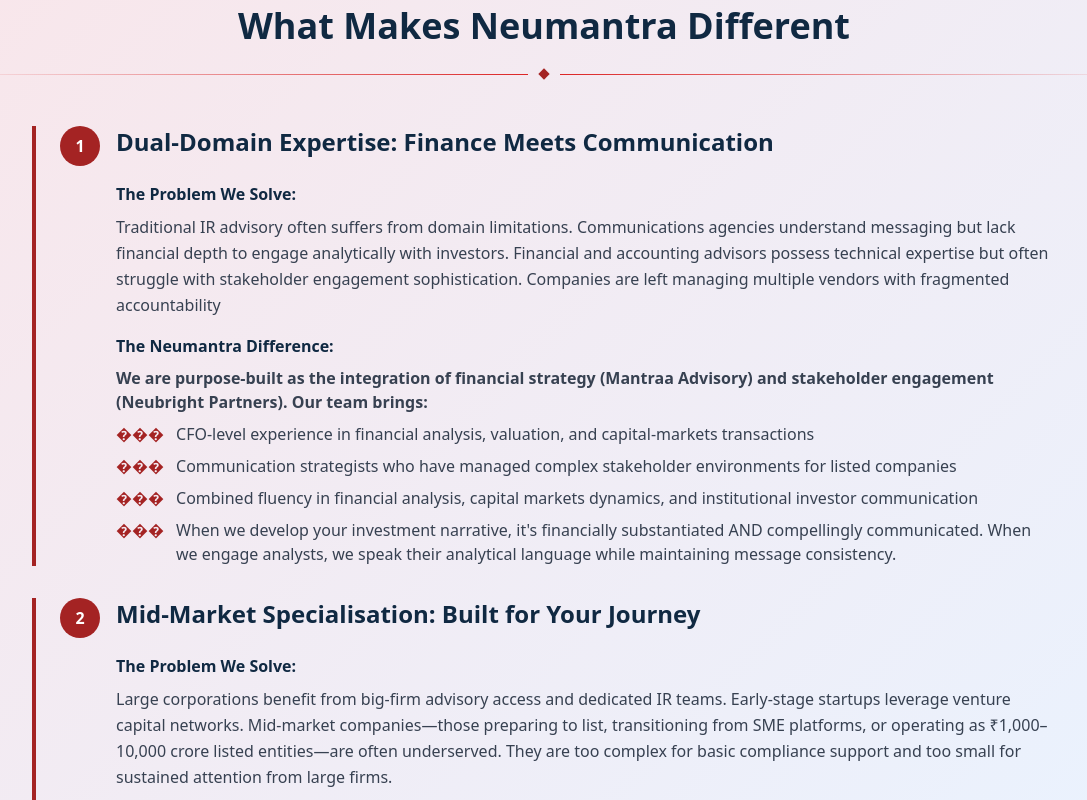
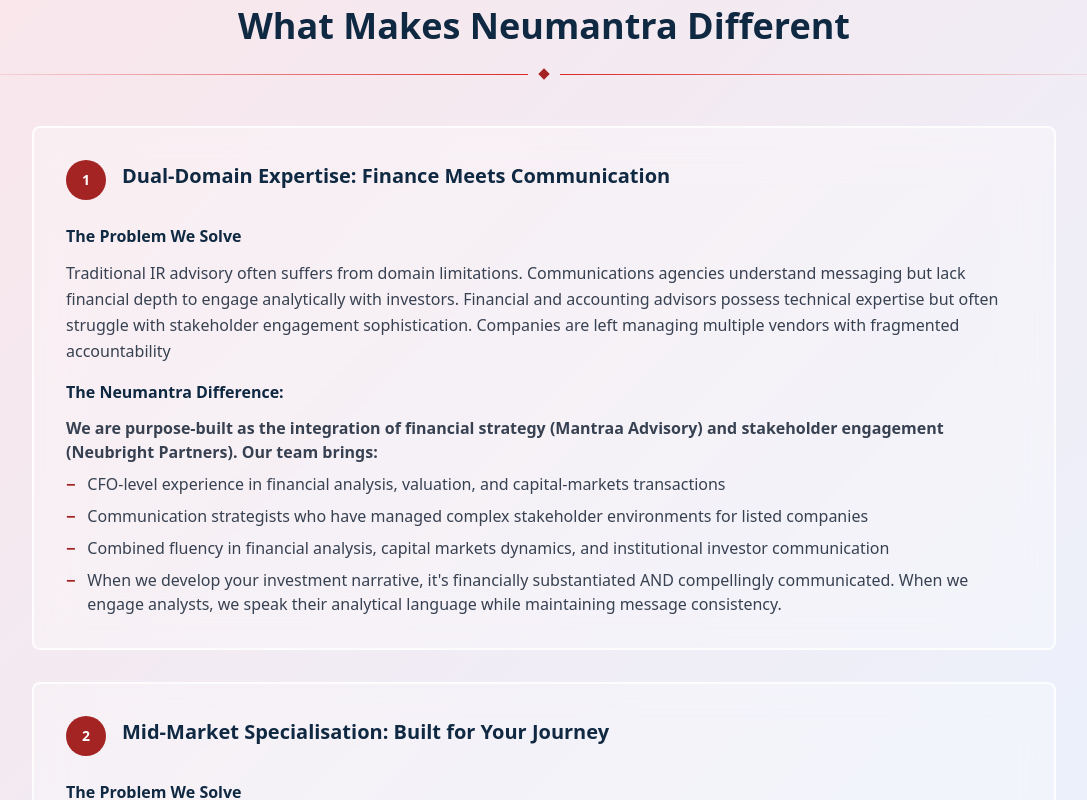
Before and after one commit to Neubright/Neumantra, a React (Vite) app: page /why-us in a window 1280 px wide. Shown: the part 1500-2300 px from the top of the page, without its empty margins (96-1183 px from the left). Built offline with nearby package versions, Linux system fonts and the light colour scheme.

Commit message:
Update Differentiators component with glass morphism styling
cgen-7ac0c823e23545f0bf6bb38c518862d2

```diff
--- a/client/components/whyus/Differentiators.tsx
+++ b/client/components/whyus/Differentiators.tsx
@@ -108,34 +108,37 @@ export default function Differentiators() {
 
         <div className="space-y-8 max-w-5xl mx-auto">
           {differentiators.map((diff) => (
-            <div key={diff.number} className="max-w-5xl mx-auto border-l-4 border-accent pl-6">
-              <div className="flex items-start gap-4 mb-4">
+            <div
+              key={diff.number}
+              className="backdrop-blur-xl bg-white/30 border-2 border-white/80 rounded-lg p-8 hover:shadow-2xl transition-all duration-300 hover:bg-white/40 hover:border-white/100"
+            >
+              <div className="flex items-start gap-4 mb-6">
                 <div className="flex-shrink-0">
-                  <div className="flex items-center justify-center h-10 w-10 rounded-full bg-accent text-white font-bold">
+                  <div className="flex items-center justify-center h-10 w-10 rounded-full bg-accent text-white font-bold text-sm">
                     {diff.number}
                   </div>
                 </div>
-                <h3 className="text-2xl font-bold text-primary">
+                <h3 className="text-xl font-bold text-primary pt-0.5">
                   {diff.title}
                 </h3>
               </div>
 
-              <div className="ml-14 space-y-4">
+              <div className="space-y-4">
                 <div>
-                  <h4 className="font-bold text-primary mb-2">The Problem We Solve:</h4>
-                  <p className="text-gray-700 leading-relaxed">{diff.problem}</p>
+                  <h4 className="font-bold text-primary mb-3 text-base">The Problem We Solve</h4>
+                  <p className="text-gray-700 text-base leading-relaxed">{diff.problem}</p>
                 </div>
 
                 <div>
-                  <h4 className="font-bold text-primary mb-2">The Neumantra Difference:</h4>
+                  <h4 className="font-bold text-primary mb-3 text-base">The Neumantra Difference:</h4>
                   <ul className="space-y-2">
                     {diff.solution.map((point, idx) => (
-                      <li key={idx} className="text-gray-700 flex items-start">
+                      <li key={idx} className="text-gray-700 text-base flex items-start">
                         {point.includes(":") ? (
                           <span className="font-semibold">{point}</span>
                         ) : (
                           <>
-                            <span className="text-accent mr-3 flex-shrink-0">���</span>
+                            <span className="text-accent mr-3 flex-shrink-0 font-bold">−</span>
                             <span>{point}</span>
                           </>
                         )}
```
